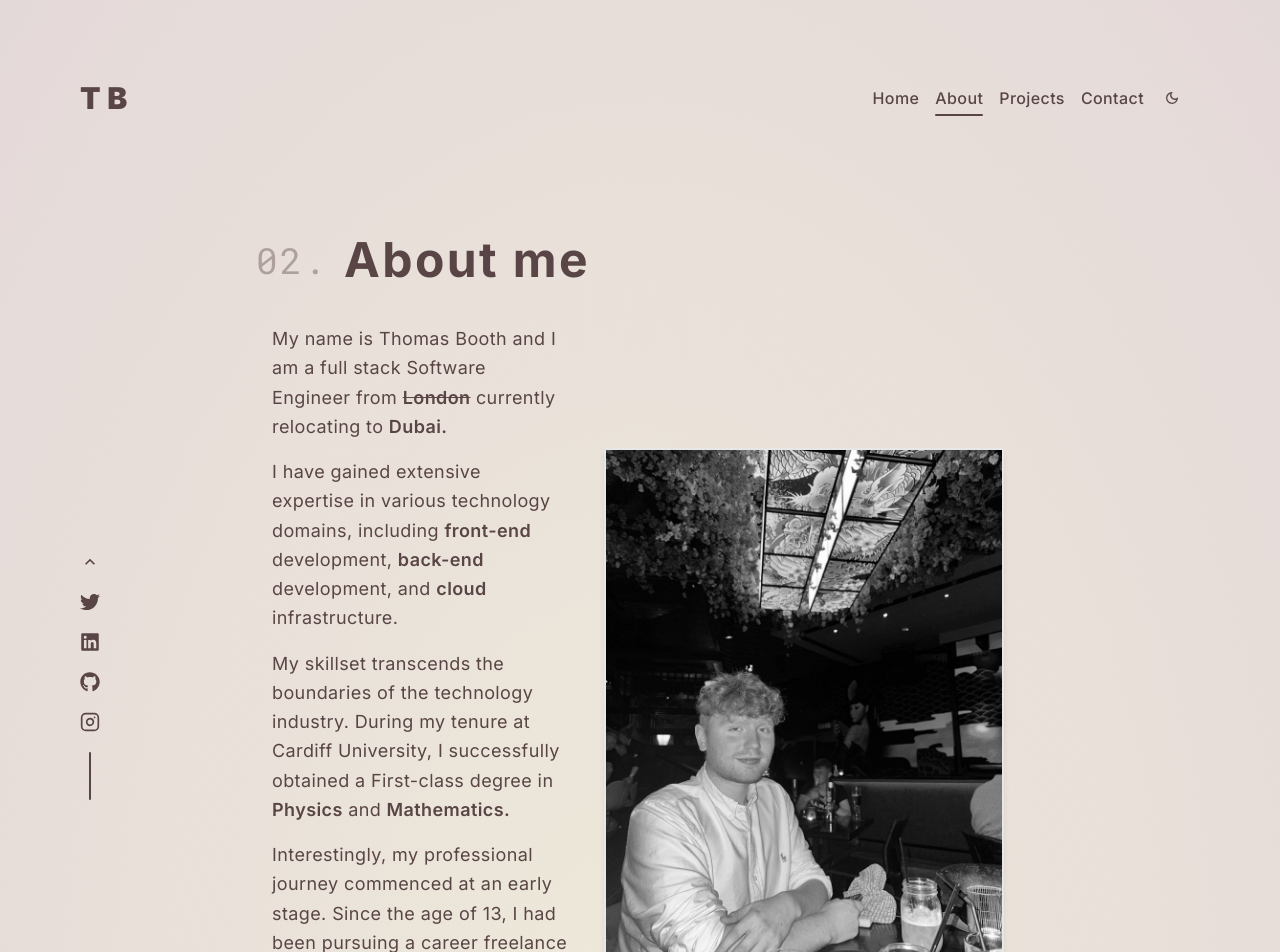
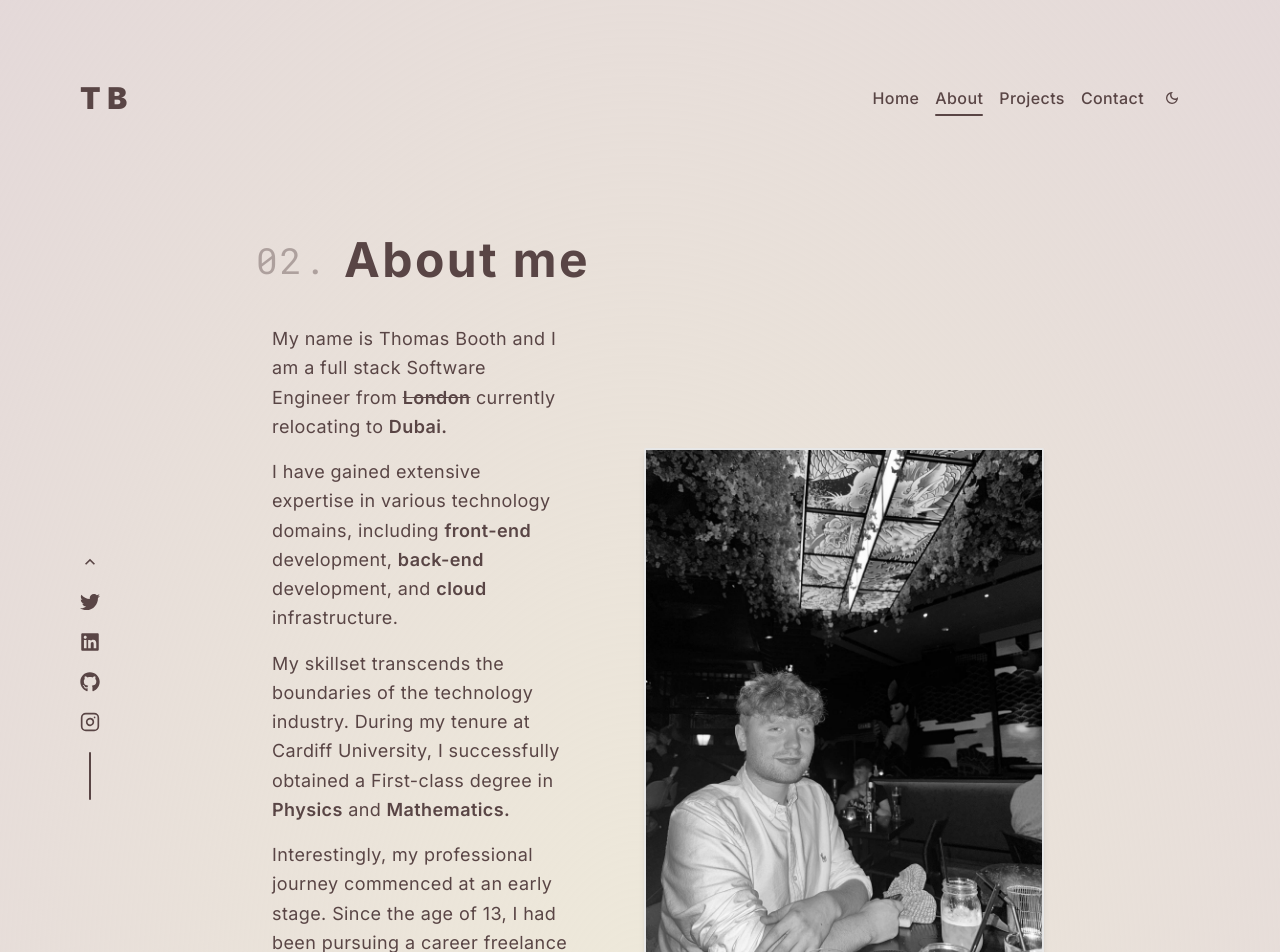
Before and after one commit to thomassbooth/Thomas-Booth-Portfolio, a Next.js app: page /about in a window 1280 px wide. Shown: the top 952 px of the page. Built offline with nearby package versions, Linux system fonts and the light colour scheme.

Commit message:
adding movement to the image

```diff
--- a/components/about/MeClient.tsx
+++ b/components/about/MeClient.tsx
@@ -28,7 +28,7 @@ const MeClient = () => {
           </p>
         </div>
         <Image src = '/images/thomasbooth01.jpeg'
-            className = 'shadow-md m-5 border-2 rounded-sm grayscale hover:grayscale-0 transition-all duration-500'
+            className = 'translate-x-10 shadow-md m-5 border-2 rounded-sm grayscale hover:grayscale-0 hover:translate-y-2 transition-all duration-500'
             alt = 'Pick of me :D'
             width={400}
             height={400}/>
```
